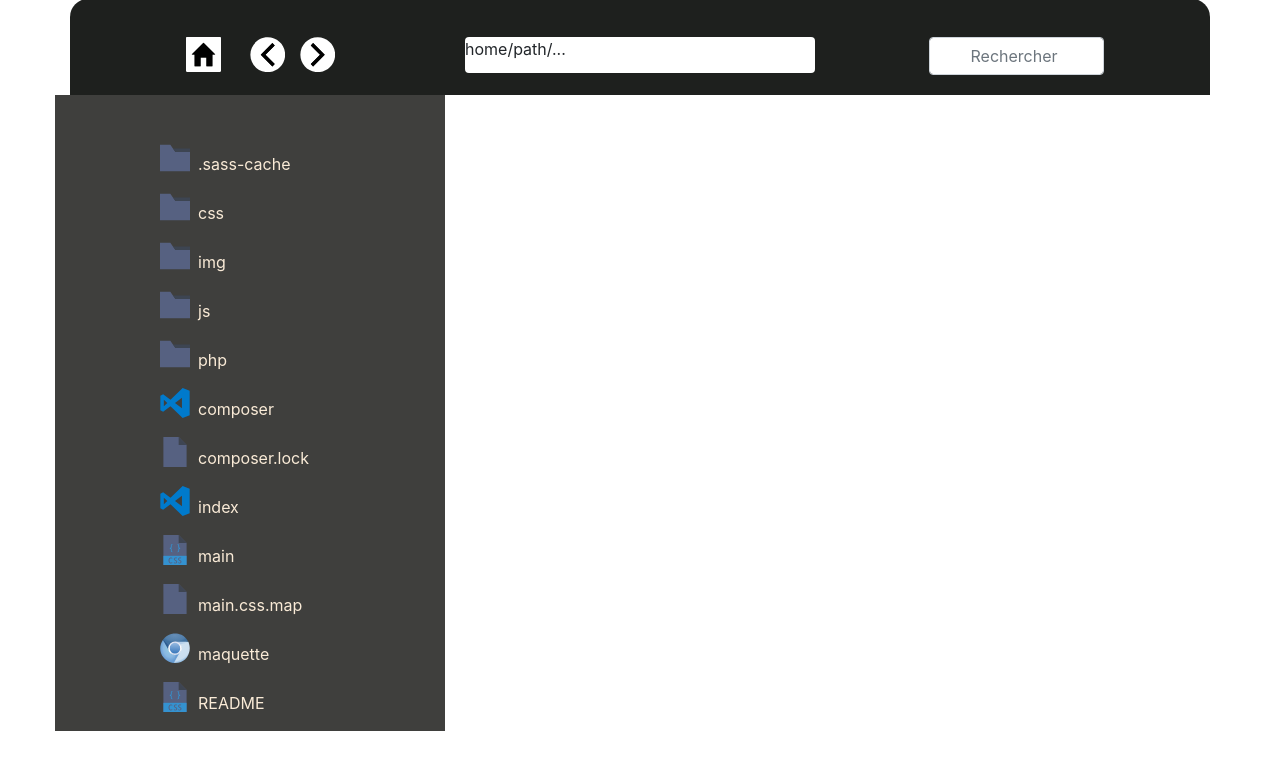
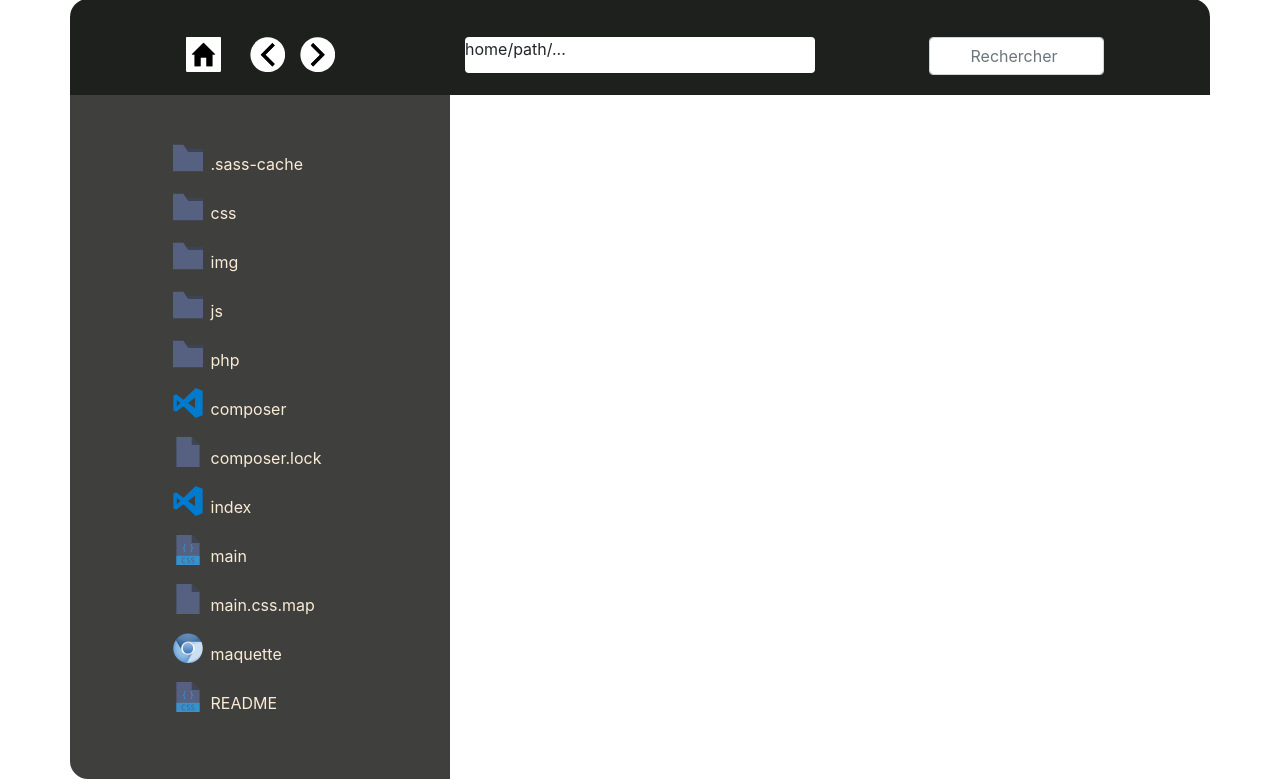
Before and after one commit to GeoffroyCarette/explorateur_de_fichier, a PHP site: page /maquette.html in a window 1280 px wide. Shown: the part 49-828 px from the top of the page. Before the commit the page ends 780 px from the top, so only its background shows below. Run offline with PHP 8.4, Linux system fonts and the light colour scheme; style sheets or scripts are compiled from the project's sources.

Commit message:
Fix pathmenuleft

```diff
--- a/css/_pathmenuleft.scss
+++ b/css/_pathmenuleft.scss
@@ -130,13 +130,11 @@
     content: "";
 }
 
-main{
-    .container {
-        padding: 0;
-    }
-
+.background_aside{
     .aside_style{
         background-color: #3f3f3d;
         color: antiquewhite;
+        margin-top: 20px;
+        border-bottom-left-radius: 18px;
     }
 }
--- a/maquette.html
+++ b/maquette.html
@@ -32,16 +32,8 @@
                             placeholder="Rechercher" aria-label="Rechercher">
                     </div>
                 </div>
-            </div>
-        </div>
-    </header>
-
-    <main>
-
-            <div class="container-fluid">
-                <div class="container">
-                    <div class="d-flex row">
-                        <div class="col-4 col-sm-4 col-md-4 col-lg-4 col-xl-4 aside_style pt-5">
+                <div class="d-flex row background_aside">
+                    <div class="col-4 col-sm-4 col-md-4 col-lg-4 col-xl-4 aside_style pt-5 pb-5">
                         <div class="w-50 mx-auto">
                         <p class="img_sass">.sass-cache</p>
                         <p class="img_css">css</p>
@@ -61,10 +53,9 @@
                 </div>
             </div>
         </div>
+    </header>
 
-        <section>
-
-        </section>
+    <main>
 
     </main>
 
```
Also changed, not shown: main.css (deleted, +0 -20 lines), 2 other files. Lines whose indentation alone changed are shown as unchanged.
